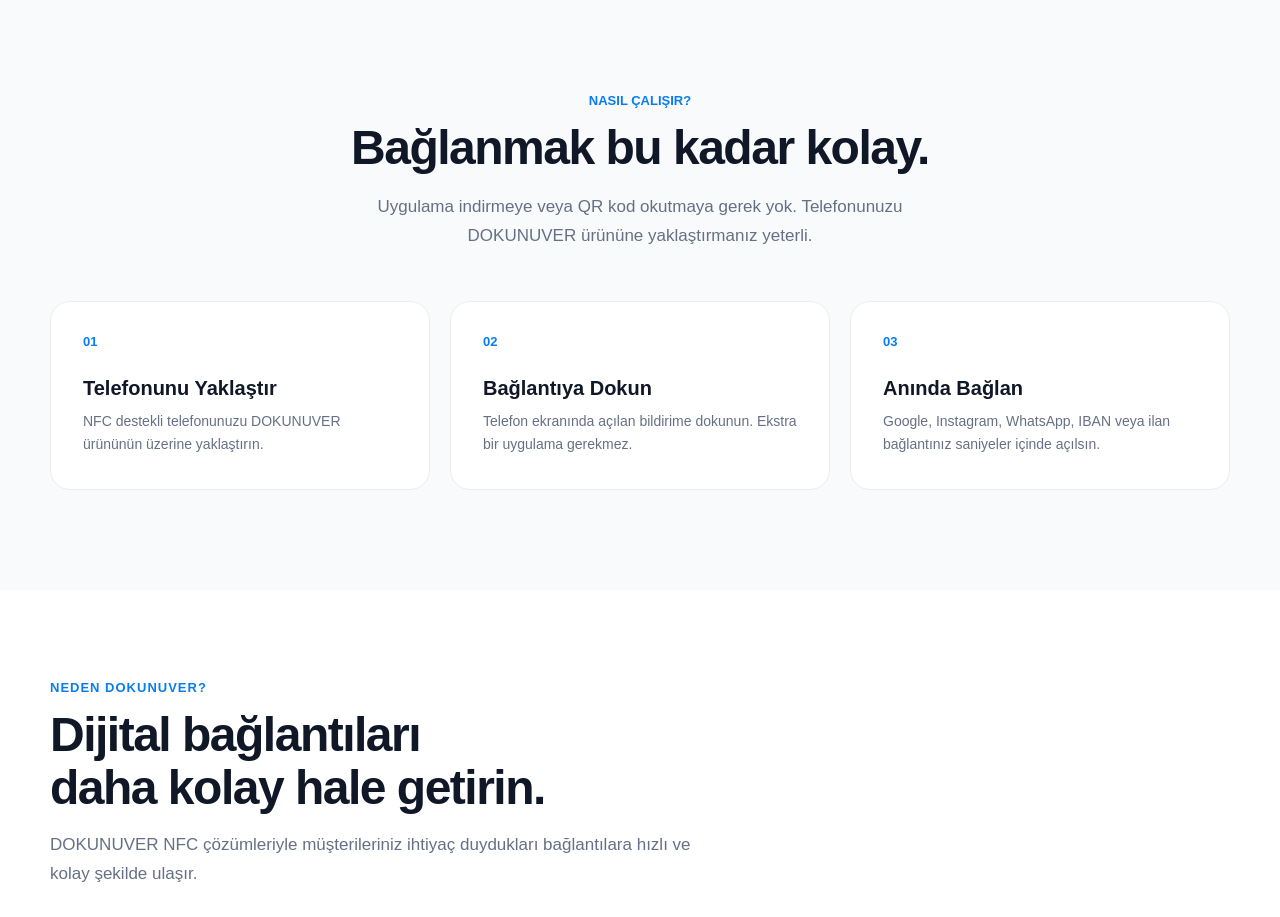
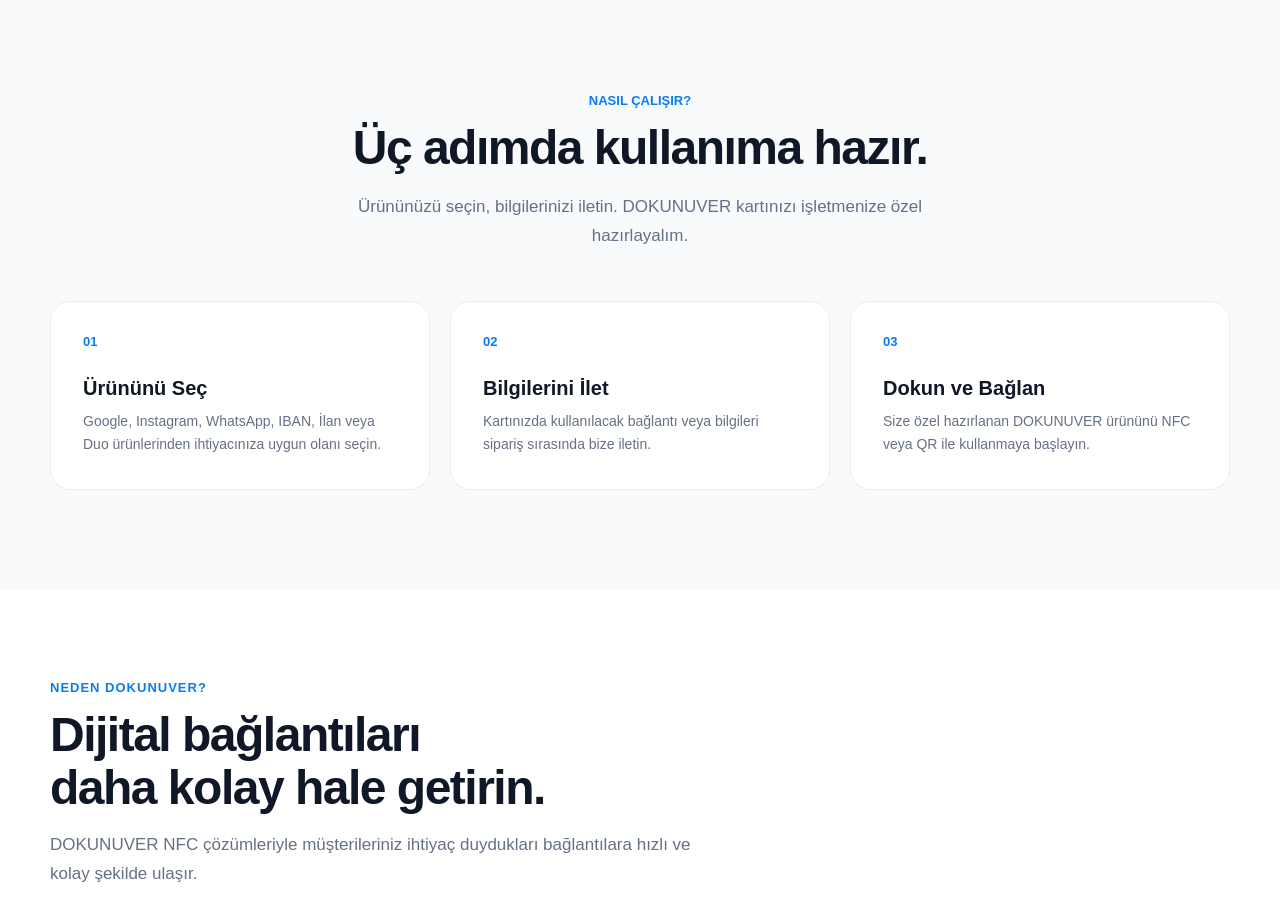
Before and after one commit to temurtasyucel-ops/dokunuver-Web, a Next.js app: page / in a window 1280 px wide. Shown: the part 2480-3397 px from the top of the page. Built offline with nearby package versions, Linux system fonts and the light colour scheme.

Commit message:
change naasıl çalışır

```diff
--- a/app/page.js
+++ b/app/page.js
@@ -347,7 +347,7 @@ export default function Home() {
         letterSpacing: "-1.5px",
       }}
     >
-      Bağlanmak bu kadar kolay.
+      Üç adımda kullanıma hazır.
     </h2>
 
     <p
@@ -359,8 +359,8 @@ export default function Home() {
         lineHeight: "1.7",
       }}
     >
-      Uygulama indirmeye veya QR kod okutmaya gerek yok.
-      Telefonunuzu DOKUNUVER ürününe yaklaştırmanız yeterli.
+      Ürününüzü seçin, bilgilerinizi iletin.
+DOKUNUVER kartınızı işletmenize özel hazırlayalım.
     </p>
 
     <div
@@ -373,20 +373,20 @@ export default function Home() {
     >
       <StepCard
   number="01"
-        title="Telefonunu Yaklaştır"
-        description="NFC destekli telefonunuzu DOKUNUVER ürününün üzerine yaklaştırın."
+  title="Ürününü Seç"
+  description="Google, Instagram, WhatsApp, IBAN, İlan veya Duo ürünlerinden ihtiyacınıza uygun olanı seçin."
 />
 
 <StepCard
   number="02"
-        title="Bağlantıya Dokun"
-        description="Telefon ekranında açılan bildirime dokunun. Ekstra bir uygulama gerekmez."
+  title="Bilgilerini İlet"
+  description="Kartınızda kullanılacak bağlantı veya bilgileri sipariş sırasında bize iletin."
 />
 
 <StepCard
   number="03"
-        title="Anında Bağlan"
-        description="Google, Instagram, WhatsApp, IBAN veya ilan bağlantınız saniyeler içinde açılsın."
+  title="Dokun ve Bağlan"
+  description="Size özel hazırlanan DOKUNUVER ürününü NFC veya QR ile kullanmaya başlayın."
 />
     </div>
   </div>
```
Lines whose indentation alone changed are shown as unchanged.
